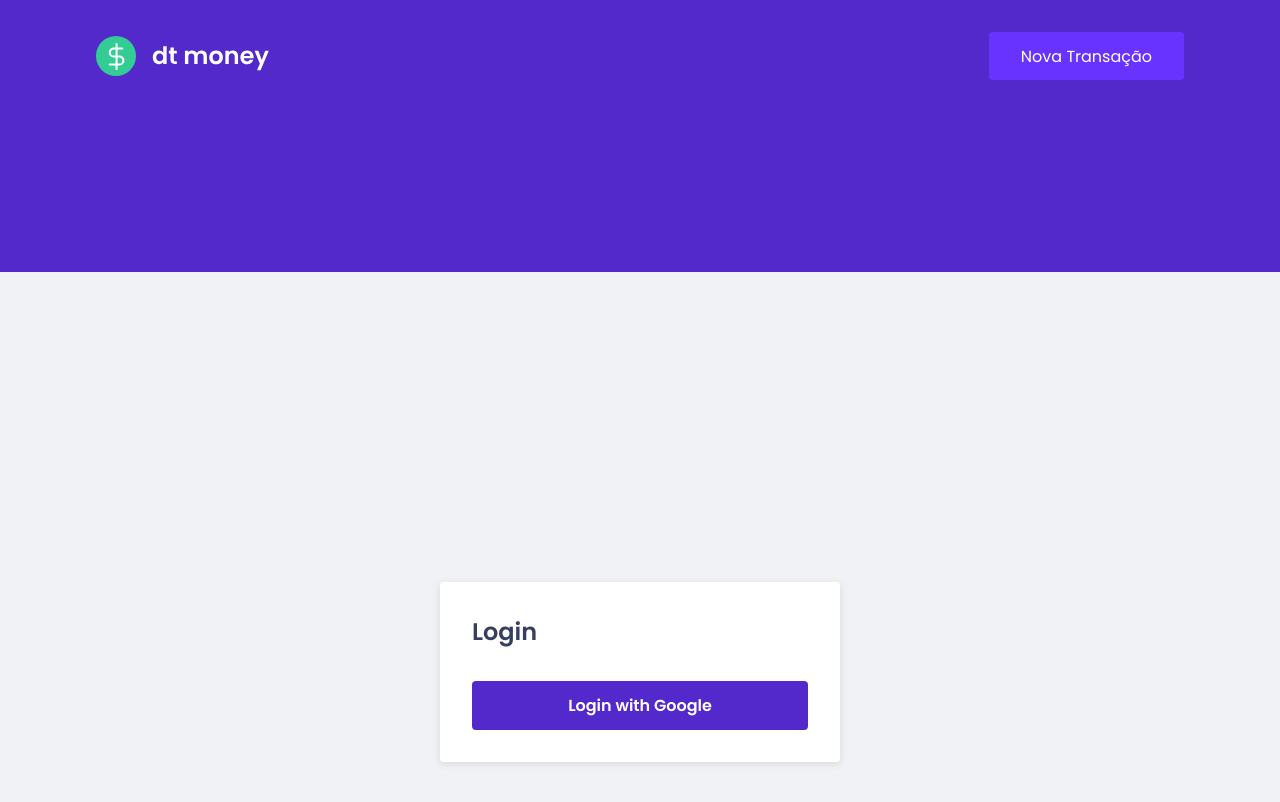
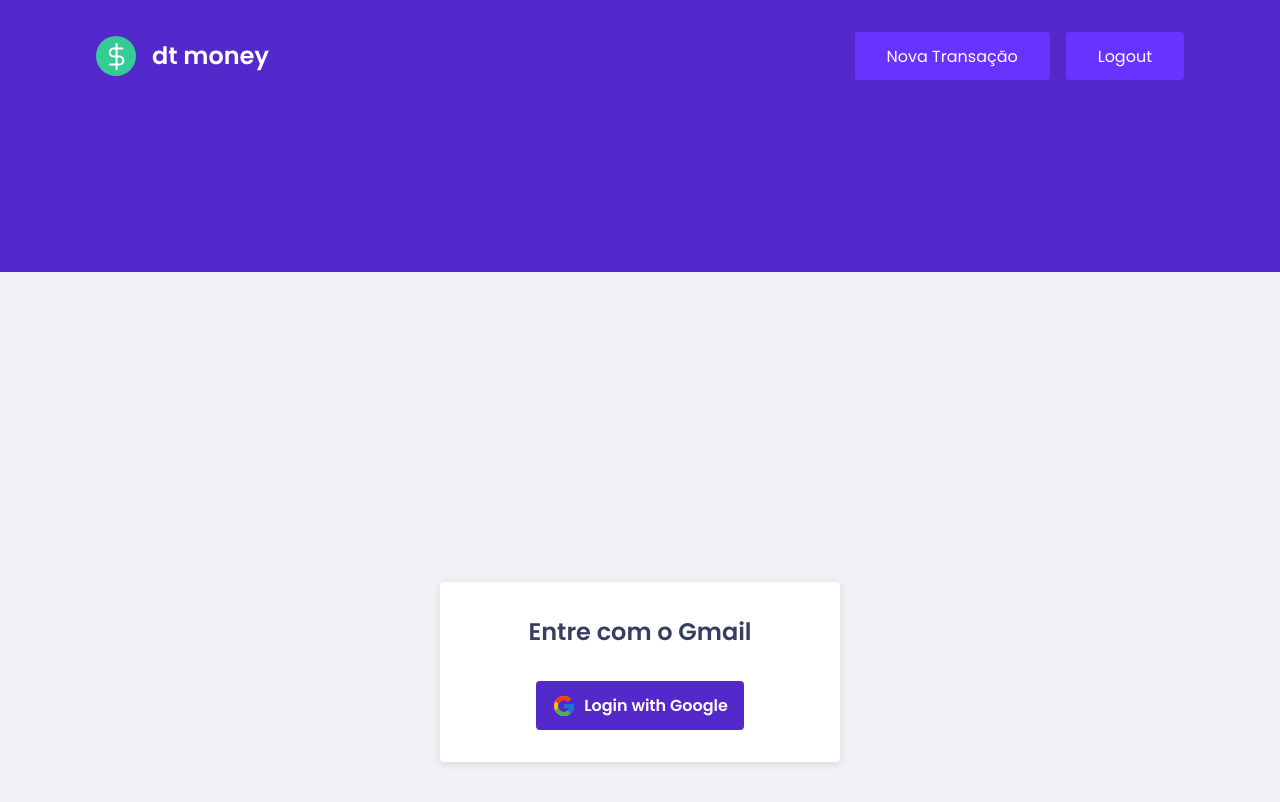
Before and after one commit to wellsouza13/dtMoney, a React (Vite) app: page /login in a window 1280 px wide. Shown: the top 802 px of the page. Built offline with nearby package versions, Linux system fonts and the light colour scheme; no server answers; sample sign-in values are in the browser's storage.

Commit message:
chore: Add react-icons dependency and implement logout functionality

```diff
--- a/package.json
+++ b/package.json
@@ -16,6 +16,7 @@
     "react": "^17.0.2",
     "react-dom": "^17.0.2",
     "react-firebase-hooks": "^5.1.1",
+    "react-icons": "^5.2.1",
     "react-modal": "^3.14.3",
     "react-router-dom": "^6.24.0",
     "styled-components": "^5.3.3",
--- a/src/components/Header/index.tsx
+++ b/src/components/Header/index.tsx
@@ -1,19 +1,37 @@
-import { useState } from "react";
 import logoImg from "../../assets/logo.svg";
-import { Container, Content } from "./styles";
+import { ButtonContainer, Container, Content } from "./styles";
+import { signOut } from "firebase/auth";
+import { auth } from "../../../firebaseConfig";
+import { useNavigate } from "react-router-dom";
 
 interface HeaderProps {
   onTransactionModal: () => void;
 }
 
 export function Header({ onTransactionModal }: HeaderProps) {
+  const navigate = useNavigate();
+
+  const handleLogout = async () => {
+    try {
+      await signOut(auth);
+      navigate("/login");
+    } catch (error) {
+      console.error("Logout failed:", error);
+    }
+  };
+
   return (
     <Container>
       <Content>
         <img src={logoImg} alt="dt money" />
-        <button type="button" onClick={onTransactionModal}>
-          Nova Transação
-        </button>
+        <ButtonContainer>
+          <button type="button" onClick={onTransactionModal}>
+            Nova Transação
+          </button>
+          <button type="button" onClick={handleLogout}>
+            Logout
+          </button>
+        </ButtonContainer>
       </Content>
     </Container>
   );
--- a/src/components/Header/styles.ts
+++ b/src/components/Header/styles.ts
@@ -28,3 +28,8 @@ export const Content = styled.div`
     }
   }
 `;
+
+export const ButtonContainer = styled.div`
+  display: flex;
+  gap: 1rem;
+`;
--- a/src/pages/Login.tsx
+++ b/src/pages/Login.tsx
@@ -4,6 +4,7 @@ import { signInWithPopup } from 'firebase/auth';
 import { auth, googleProvider } from '../../firebaseConfig';
 import { useNavigate } from 'react-router-dom';
 import styled from 'styled-components';
+import { FcGoogle } from 'react-icons/fc';
 
 const Container = styled.div`
   height: 100vh;
@@ -23,6 +24,7 @@ const LoginForm = styled.div`
   display: flex;
   flex-direction: column;
   gap: 1rem;
+  align-items: center;
 
   h2 {
     color: var(--text-title);
@@ -30,13 +32,16 @@ const LoginForm = styled.div`
   }
 
   button {
-    padding: 0.75rem;
+    padding: 0.75rem 1rem;
     border-radius: 0.25rem;
     border: 0;
     background: var(--blue);
     color: #fff;
     font-size: 1rem;
     font-weight: 600;
+    display: flex;
+    align-items: center;
+    gap: 0.5rem;
     transition: filter 0.2s;
 
     &:hover {
@@ -60,8 +65,11 @@ const Login: React.FC = () => {
   return (
     <Container>
       <LoginForm>
-        <h2>Login</h2>
-        <button onClick={handleGoogleLogin}>Login with Google</button>
+        <h2>Entre com o Gmail</h2>
+        <button onClick={handleGoogleLogin}>
+          <FcGoogle size={24} />
+          Login with Google
+        </button>
       </LoginForm>
     </Container>
   );
--- a/src/routes/routes.tsx
+++ b/src/routes/routes.tsx
@@ -19,6 +19,7 @@ const Routes: React.FC = () => {
 
   return (
     <RouterRoutes>
+      <Route path="/" element={<Navigate to={user ? "/dashboard" : "/login"} />} />
       <Route path="/login" element={<Login />} />
       <Route path="/dashboard" element={user ? <DashBoard /> : <Navigate to="/login" />} />
     </RouterRoutes>
```
Also changed, not shown: src/routes/PrivateRoute.tsx (deleted, +0 -31 lines).
